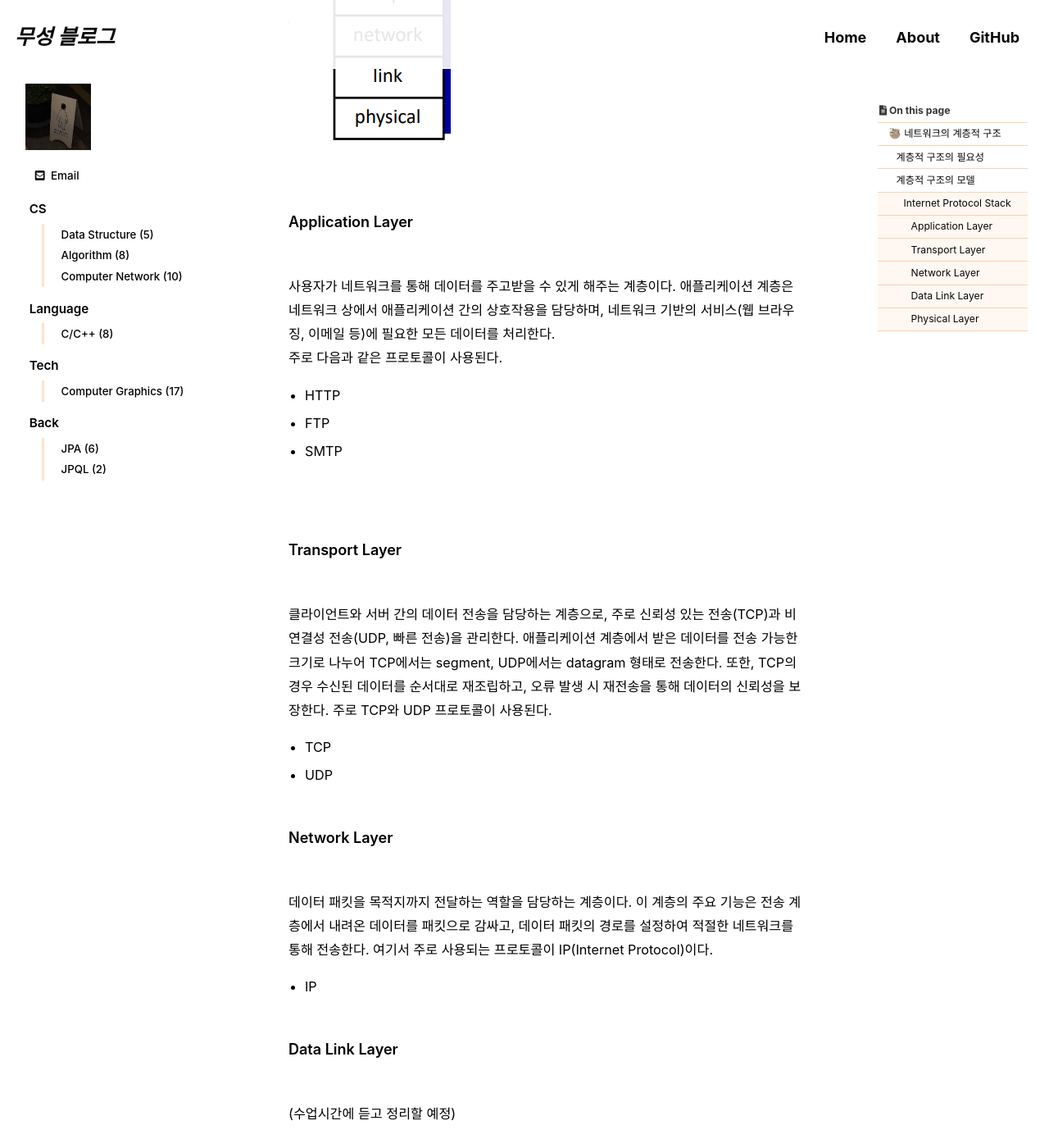
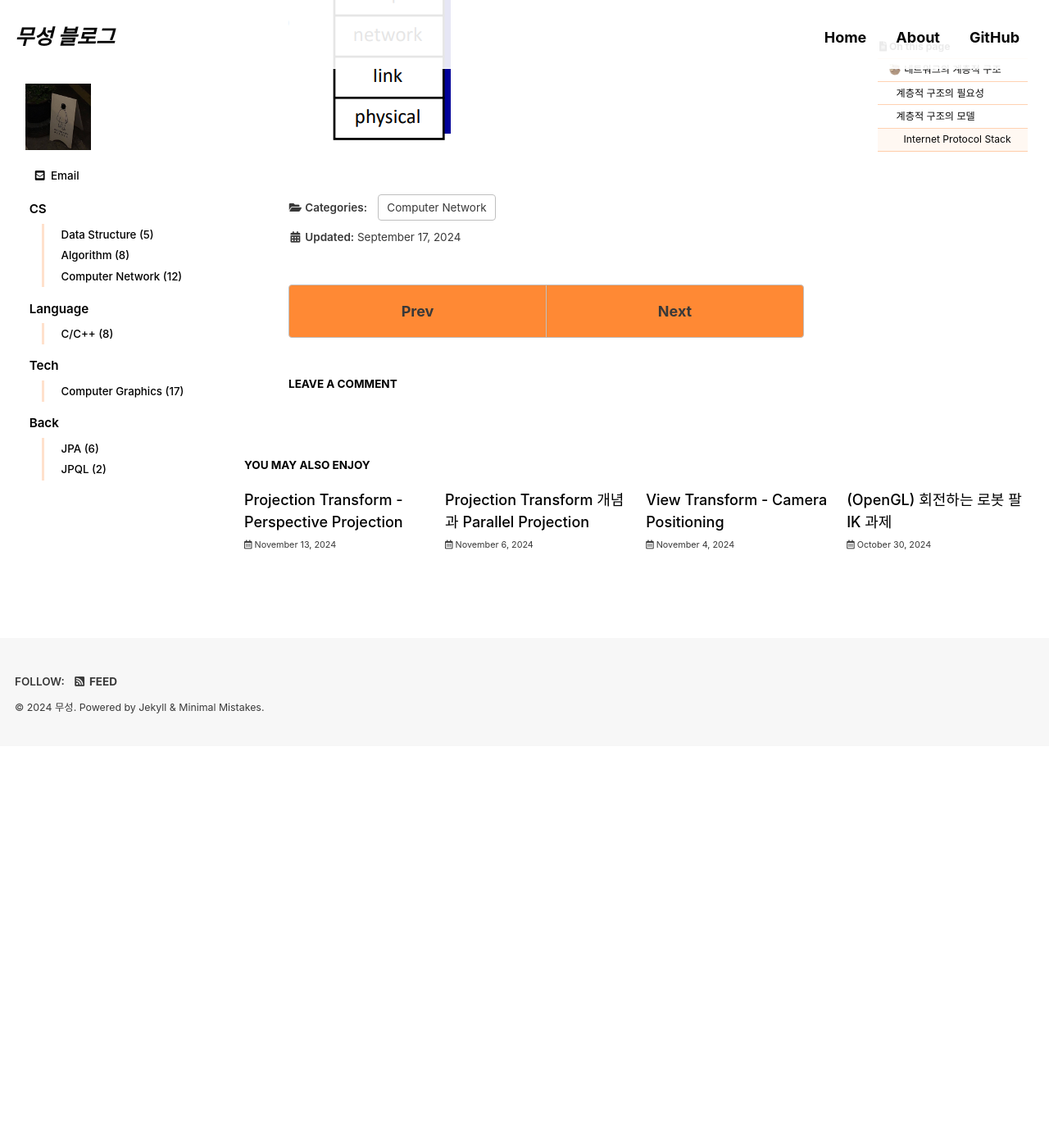
Before and after one commit to ms0828/ms0828.github.io, a Jekyll site: the page built from _posts/computer_network/2024-09-17-cn-network_layers.md, in a window 1280 px wide and 1400 px high, scrolled down 1626 px. Shown: the whole window at 82% size. Built offline with Jekyll 4.4.1, drawn with Linux system fonts in a browser that asks for light colours; cached includes are drawn as plain includes; some web fonts are replaced; comment, search, counter and statistics services are not loaded; after the commit the page ends 2536 px from its top, so only the background shows below that; some of the changed text lies outside the part shown.

Commit message:
cn_transport_multiplexing

```diff
--- a/_posts/computer_network/2024-09-17-cn-network_layers.md
+++ b/_posts/computer_network/2024-09-17-cn-network_layers.md
@@ -45,34 +45,3 @@ last_modified_at: 2024-09-17
 인터넷 프로토콜 스택은 실질적으로 인터넷에서 사용되는 프로토콜을 중심으로 설계된 계층적 구조이다. OSI 모델과 유사하지만 더 실용적인 방식으로 계층을 단순화한 구조로, 다음과 같은 5계층으로 나누어진다. 각 계층은 인터넷에서 데이터를 송수신할 때 사용되는 프로토콜들의 집합으로 구성된다.
 
 ![protocol_layer](/assets\images\posts_img\network\protocol_layer.png)
-
-<br>
-
-#### **Application Layer**<br>
-  사용자가 네트워크를 통해 데이터를 주고받을 수 있게 해주는 계층이다. 애플리케이션 계층은 네트워크 상에서 애플리케이션 간의 상호작용을 담당하며, 네트워크 기반의 서비스(웹 브라우징, 이메일 등)에 필요한 모든 데이터를 처리한다. <br>
-  주로 다음과 같은 프로토콜이 사용된다.
-   - HTTP
-   - FTP
-   - SMTP
-
-  <br><br>
-
-#### **Transport Layer**<br>
-   클라이언트와 서버 간의 데이터 전송을 담당하는 계층으로, 주로 신뢰성 있는 전송(TCP)과 비연결성 전송(UDP, 빠른 전송)을 관리한다. 애플리케이션 계층에서 받은 데이터를 전송 가능한 크기로 나누어 TCP에서는 segment, UDP에서는 datagram 형태로 전송한다. 또한, TCP의 경우 수신된 데이터를 순서대로 재조립하고, 오류 발생 시 재전송을 통해 데이터의 신뢰성을 보장한다. 주로 TCP와 UDP 프로토콜이 사용된다.
-   - TCP
-   - UDP
-  <br><br>
-
-#### **Network Layer**<br>
-  데이터 패킷을 목적지까지 전달하는 역할을 담당하는 계층이다. 이 계층의 주요 기능은 전송 계층에서 내려온 데이터를 패킷으로 감싸고, 데이터 패킷의 경로를 설정하여 적절한 네트워크를 통해 전송한다. 여기서 주로 사용되는 프로토콜이 IP(Internet Protocol)이다.
-   - IP
-  <br><br>
-
-#### **Data Link Layer**<br>
-  (수업시간에 듣고 정리할 예정)
-  <br><br>
-
-#### **Physical Layer**<br>
-  (수업시간에 듣고 정리할 예정)
-
-  <br><br>
```
Also changed, not shown: _posts/computer_network/2024-09-26-cn-web_http.md (+1 -1 lines), _posts/computer_network/2024-10-03-cn-email.md (+1 -1 lines), _posts/computer_network/2024-10-07-cn-dns.md (+1 -1 lines), _posts/computer_network/2024-10-14-cn-socket.md (deleted, +0 -19 lines), _posts/computer_network/2024-10-16-cn-streaming.md (+1 -1 lines), _posts/computer_network/2024-10-23-cn.md (added, +42 -0 lines), _posts/computer_network/2024-10-24-cn.md (added, +53 -0 lines), _posts/computer_network/2024-10-25-cn.md (added, +19 -0 lines), assets/images/posts_img/network/multiplexing1.png (added).
